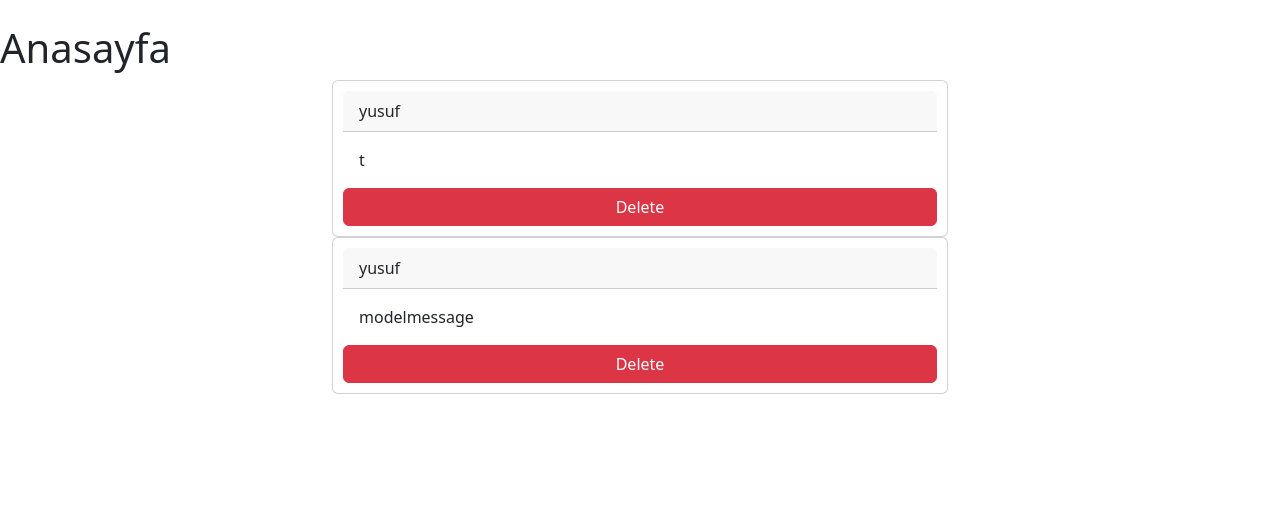
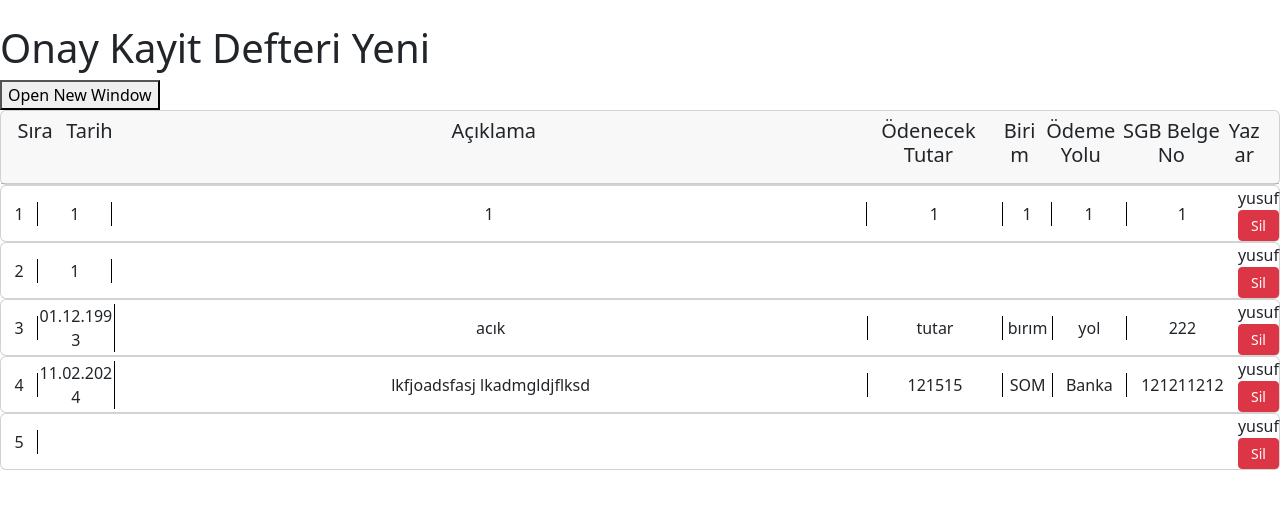
Before and after one commit to Yuziba/muhasebeofis, a Django app: page / in a window 1280 px wide. Shown: the part 56-565 px from the top of the page. Run offline with Django 4.2, Linux system fonts and the light colour scheme; data comes from the database, SQL or seed files in the repository.

Commit message:
onay input gorunumu duzenlendi

```diff
--- a/muhasebeapp/forms.py
+++ b/muhasebeapp/forms.py
@@ -5,5 +5,5 @@
 class AddTweetModelForm(ModelForm):
     class Meta:
         model = MuhasebeModel
-        # fields = ["nickname", "message"]  //model alaninda username olarak degistirdik
-        fields = ["username", "message"]
+        #fields = ["username", "onayno", "onayaciklama"]
+        fields = "__all__"
--- a/muhasebeapp/models.py
+++ b/muhasebeapp/models.py
@@ -1,18 +1,16 @@
 from django.db import models
 from django.contrib.auth.models import User
 
-"""
-class MuhasebeModel(models.Model):
-    nickname = models.CharField(max_length = 50)
-    message = models.CharField(max_length = 100)
 
-    def __str__(self):
-        return f"Tweet nick: {self.nickname} message: {self.message}"
-"""
 
 class MuhasebeModel(models.Model):
     username = models.ForeignKey(User, on_delete=models.CASCADE, null=True)
-    message = models.CharField(max_length = 100)
+    onayno = models.CharField(max_length = 100)
+    onayaciklama = models.CharField(max_length = 100, default='my_default_value')
+    onaytar = models.CharField(max_length = 12)
+    onay_odemetutar = models.CharField(max_length = 20)
+    onay_parabirimi = models.CharField(max_length = 20)
+    onay_odemeyolu = models.CharField(max_length = 20)
 
     def __str__(self):
-        return f"Tweet nick: {self.username} message: {self.message}"
+        return f"Tweet nick: {self.username} Belgeno: {self.onayno} Aciklama: {self.onayaciklama} Tarih: {self.onaytar} Odeme Tutrari: {self.onay_odemetutar} Para Birimi: {self.onay_parabirimi} Odeme youlu: {self.onay_odemeyolu}"
--- a/muhasebeapp/templates/muhasebeapp/addtweetbymodelform.html
+++ b/muhasebeapp/templates/muhasebeapp/addtweetbymodelform.html
@@ -15,6 +15,9 @@
                 </div>
             {%endfor%}
             -->
+
+<!--
+
 
                 <div style="width: 100%; background-color:green">
                     <label for="{{ form.username.id_for_label }}">Username:</label>
@@ -66,5 +69,6 @@
 
 
         </form>
+-->
 </div>
 {%endblock%}
--- a/muhasebeapp/templates/muhasebeapp/main.html
+++ b/muhasebeapp/templates/muhasebeapp/main.html
@@ -1,18 +1,72 @@
 {% extends "base.html" %}
 
+
 {%block content%}
-    <h1>Anasayfa</h1>
-    <div class="container" style="width: 50%;">
+    <h1>Onay Kayit Defteri Yeni</h1>
+
+    <button id="openNewWindowButton">Open New Window</button>
+    <script>
+        $(document).ready(function() {
+            $("#openNewWindowButton").click(function() {
+                // Yeni pencere açma işlemi
+                var newWindow = window.open('{% url 'muhasebeapp:addtweet' %}', '_blank', 'height=auto,width=auto');
+                if (newWindow) {
+                    var screenWidth = window.screen.width;
+                    var screenHeight = window.screen.height;
+
+                    var windowWidth = 800;
+                    var windowHeight = 500;
+
+                    var left = (screenWidth - windowWidth) / 2;
+                    var top = (screenHeight - windowHeight) / 2;
+
+                    newWindow.moveTo(left, top);
+                }
+            });
+        });
+    </script>
+
+
+
+    <!--<a href="{% url 'muhasebeapp:addtweet' %}" target ="_blank" class="btn btn-danger">yeni sekme acma</a>-->
+    <div class="" style="width: 100%; margin:auto">
+        <div class="card">
+            <div class="card-header" style="text-align: center;">
+                <div class="" style="display: flex;">
+                    <div class="" style="width: 3%;"><h5>Sıra</h5></div>
+                    <div class="" style="width: 6%;"><h5>Tarih</h5></div>
+                    <div class="" style="width: 61%;"><h5>Açıklama</h5></div>
+                    <div class="" style="width: 11%;"><h5>Ödenecek Tutar</h5></div>
+                    <div class="" style="width: 4%;"><h5>Birim</h5></div>
+                    <div class="" style="width: 6%;"><h5>Ödeme Yolu</h5></div>
+                    <div class="" style="width: 9%;"><h5>SGB Belge No</h5></div>
+                    <div class="" style="width: 3%;"><h5>Yazar</h5></div>
+
+                </div>
+            </div>
+        </div>
+    </div>
+
+
+    <div class="" style="width: 100%; margin:auto">
         {%for aa in tweets%}
-            <div class="card" style="padding: 10px;">
-                <div class="card-header">
-                    <!--{{aa.nickname}}    model de degisiklik yaptik username oldu-->
-                    {{aa.username}}
-                </div>
-                <div class="card-body">
-                    <p class="card-text">{{aa.message}}</p>
-                </div>
-                <a href="{% url 'muhasebeapp:deletetweet' id=aa.id %}" class="btn btn-danger">Delete</a>
+            <div class="card">
+
+                    <div class="min-height-div" style="display: flex; text-align:center; align-items: center;"> <!--height:60px;  uygun gibi-->
+                        <div class="" style="width: 3%; border-right: 1px solid #000;">{{forloop.counter}}</div>
+                        <div class="" style="width: 6%; border-right: 1px solid #000;">{{aa.onaytar}}</div>
+                        <div class="" style="width: 61%; border-right: 1px solid #000;">{{aa.onayaciklama}}</div>
+                        <div class="" style="width: 11%; border-right: 1px solid #000;">{{aa.onay_odemetutar}}</div>
+                        <div class="" style="width: 4%; border-right: 1px solid #000;">{{aa.onay_parabirimi}}</div>
+                        <div class="" style="width: 6%; border-right: 1px solid #000;">{{aa.onay_odemeyolu}}</div>
+                        <div class="" style="width: 9%;">{{aa.onayno}}</div> <!--belge no-->
+                        <div style="display:flex; flex-direction: column;">
+                            {{aa.username}}
+                            <a href="{% url 'muhasebeapp:deletetweet' id=aa.id %}" class="btn btn-danger btn-sm">Sil</a>
+                        </div>
+                    </div>
+
+
             </div>
         {%endfor%}
     </div>
--- a/muhasebeapp/urls.py
+++ b/muhasebeapp/urls.py
@@ -6,7 +6,6 @@
 urlpatterns = [
     path('', views.main, name="main"),
     path('addtweet', views.addtweet, name="addtweet"),
-    path('addtweetbymodelform', views.addtweetbymodelform, name="addtweetbymodelform"),
     path('signup/', views.SignUpView.as_view(), name='signup'),
     path('deletetweet/<int:id>',views.deletetweet, name="deletetweet"), #burda id almamiz gerek
 ]
--- a/muhasebeapp/views.py
+++ b/muhasebeapp/views.py
@@ -13,33 +13,21 @@
     tweetdict = {"tweets": all_tweets}
     return render(request, 'muhasebeapp/main.html', context=tweetdict)
 
+
 def addtweet(request):
     if request.POST:
-        #nickname = request.POST["nickname"]   modelde degisiklik yaptik
-        message = request.POST["message"]
-        #models.MuhasebeModel.objects.create(nickname=nickname, message=message)
-        models.MuhasebeModel.objects.create(username=request.user, message=message)
+        onayno          = request.POST.get("onayno", "")
+        onayaciklama    = request.POST.get("onayaciklama", "")
+
+        onaytar         = request.POST.get("onaytar", "")
+        onay_odemetutar = request.POST.get("onay_odemetutar", "")
+        onay_parabirimi = request.POST.get("onay_parabirimi", "")
+        onay_odemeyolu  = request.POST.get("onay_odemeyolu", "")
+        models.MuhasebeModel.objects.create(username=request.user, onayno=onayno, onayaciklama=onayaciklama, onaytar=onaytar, onay_odemetutar=onay_odemetutar, onay_parabirimi= onay_parabirimi,onay_odemeyolu=onay_odemeyolu,)
         return redirect(reverse('muhasebeapp:main'))
     else:
         return render(request, 'muhasebeapp/addtweet.html')
 
-@login_required(login_url="/login")
-def addtweetbymodelform(request):
-    if request.method == "POST":
-        form = AddTweetModelForm(request.POST)
-        if form.is_valid():
-            #nickname = form.cleaned_data["nickname"]   //modelde username olarak degistirdik
-            username = form.cleaned_data["username"]
-            message = form.cleaned_data["message"]
-            #models.MuhasebeModel.objects.create(nickname=nickname, message=message)        ////modelde username olarak degistirdik
-            models.MuhasebeModel.objects.create(username=request.user, message=message)
-            return redirect(reverse('muhasebeapp:main'))
-        else:
-            print("error in form")
-            return render(request, "muhasebeapp/addtweetbymodelform.html", context={"form":form})
-    else:
-        form = AddTweetModelForm()
-        return render(request, "muhasebeapp/addtweetbymodelform.html", context={"form":form})
 
 
 class SignUpView(CreateView):
--- a/templates/base.html
+++ b/templates/base.html
@@ -5,6 +5,7 @@
     <meta name="viewport" content="width=device-width, initial-scale=1.0">
     <link href="https://cdn.jsdelivr.net/npm/bootstrap@5.3.2/dist/css/bootstrap.min.css" rel="stylesheet" integrity="sha384-T3c6CoIi6uLrA9TneNEoa7RxnatzjcDSCmG1MXxSR1GAsXEV/Dwwykc2MPK8M2HN" crossorigin="anonymous">
     <script src="https://cdn.jsdelivr.net/npm/bootstrap@5.3.2/dist/js/bootstrap.bundle.min.js" integrity="sha384-C6RzsynM9kWDrMNeT87bh95OGNyZPhcTNXj1NW7RuBCsyN/o0jlpcV8Qyq46cDfL" crossorigin="anonymous"></script>
+    <script src="https://code.jquery.com/jquery-3.6.4.min.js"></script>
     <title>Muhasebe App</title>
     <link rel="stylesheet" href="{% static 'muhasebeapp/customform.css' %}">
 </head>
@@ -29,9 +30,7 @@
                 <a class="nav-link {% if request.path == '/addtweet' %}active{% endif %}" aria-current="page" href="{% url 'muhasebeapp:addtweet' %}">AddTweet</a>
               </li>
 
-              <li class="nav-item">
-                <a class="nav-link {% if request.path == '/addtweetbymodelform' %}active{% endif %}" href="{% url 'muhasebeapp:addtweetbymodelform' %}">model form</a>
-              </li>
+
 
 
               <li class="nav-item">
```
Also changed, not shown: muhasebeapp/templates/muhasebeapp/addtweet.html (+44 -4 lines), muhasebeapp/templates/muhasebeapp/denemeurl.html (deleted, +0 -10 lines), db.sqlite3, muhasebeapp/migrations/0001_initial.py, muhasebeapp/migrations/0002_remove_muhasebemodel_nickname_muhasebemodel_username.py (deleted).
